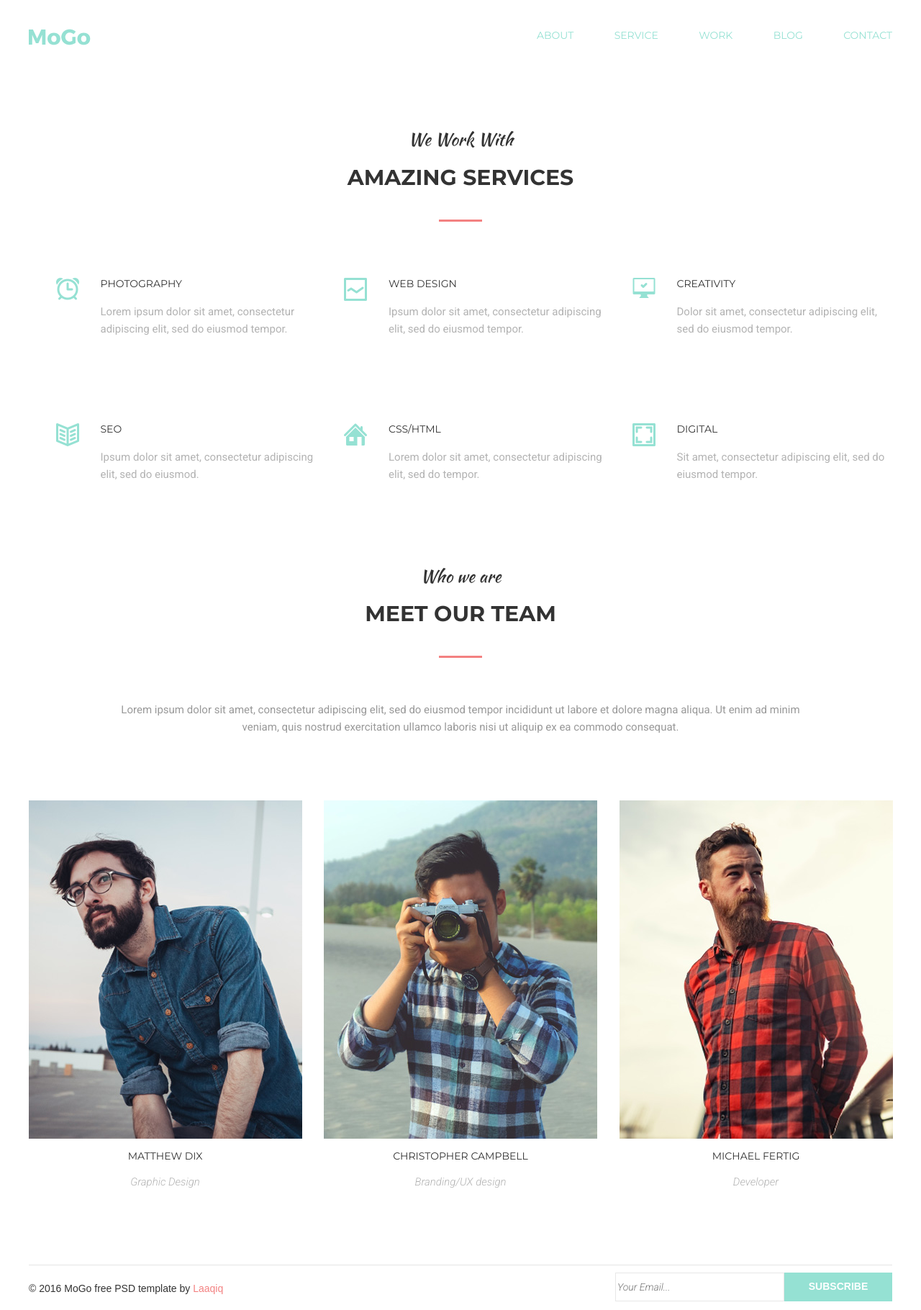
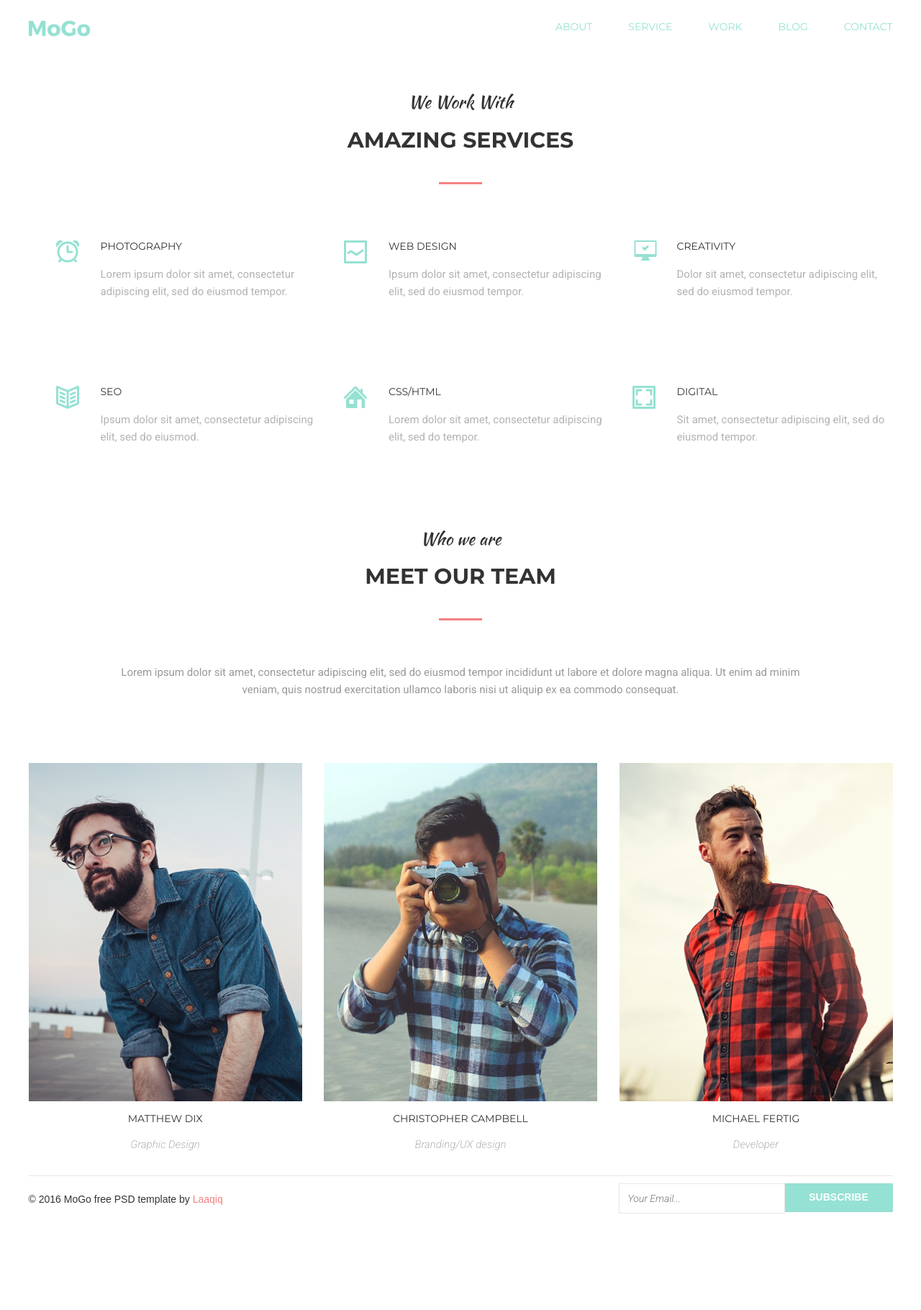
Before and after one commit to YanaD25/Yana_FeCoff3_HW, a plain HTML site: page Myhomework06/index.html in a window 1280 px wide. Shown: the whole page at 72% size. After the commit the page ends 1696 px from the top, so only its background shows below. Drawn offline with Linux system fonts and the light colour scheme.

Commit message:
footer, header, margin, button

```diff
--- a/Myhomework06/css/styles.css
+++ b/Myhomework06/css/styles.css
@@ -1,9 +1,10 @@
 body {
     margin: 0;
 }
-.page-header {
-    width: 1200px;
-    margin: auto;
+
+.navigation {
+    width: 1201px;
+    margin: 0 auto;
 }
 
 .site-navigation {
@@ -11,7 +12,7 @@ body {
     text-transform: uppercase;
     list-style: none;
     right: 0;
-    width: 494px;
+    /* width: 494px; */
     justify-content: space-between;
     padding: 0;
     margin: 0;
@@ -21,6 +22,9 @@ body {
     color: #f38181;
     border-bottom: 3px solid #f38181;
     padding-bottom: 10px;
+}
+.site-navigation li:not(:last-child) {
+    margin-right: 50px;
 }
 
 .site-navigation a {
@@ -36,17 +40,17 @@ body {
     cursor: pointer;
 }
 .site-header {
+    width: 1201px;
+    margin: 0 auto;
     position: relative;
-    min-height: 80px;
     display: flex;
     align-items: center;
+    margin-top: 28px;
     margin-bottom: 100px;
 
 }
 .logo, .site-navigation {
     position: absolute;
-
-
 }
 .logo {
     left: 0;
@@ -67,10 +71,7 @@ body {
     width: 1201px;
     margin: auto;
 }
-.container2 {
-    width: 1201px;
-    margin: auto;
-}
+
 .title {
     margin: 0 auto;
     font-family: "Kaushan Script", sans-serif;
@@ -98,8 +99,6 @@ body {
     justify-content: space-between;
     flex-wrap: wrap;
     margin-top: 0;
-    padding-left: 40px;
-
 }
 
 .h4-1::before {
@@ -115,7 +114,7 @@ body {
 .h4-3::before {
     content: url(../img/icon-3.png);
     position: absolute;
-    right: 330px;
+    left: 0;
 }
 .h4-4::before {
     content: url(../img/icon-4.png);
@@ -195,13 +194,18 @@ h4 {
     text-align: center;
 }
 .page-footer {
-    display: flex;
-    justify-content: space-between;
-    width: 1200px;
-    margin: auto;
     margin-top: 88px;
     border-top: 1px solid #e5e5e5;
     height: 62px;
+    width: 1201px;
+    margin: auto;
+}
+.footer-block {
+    display: flex;
+    justify-content: space-between;
+    width: 1201px;
+    margin: auto;
+
 }
 .text-footer {
     font-family: "Monrserrat",  sans-serif;
@@ -221,14 +225,18 @@ h4 {
 .input-field {
     border: 1px solid #e7e7e7;
     width: 229px;
-    height: 36px;
     font-family: "Roboto", sans-serif;
     color: #d9d9d9;
     font-size: 14px;
-    line-height: 17px;
+    line-height: 1.6;
     font-weight: 300;
     font-style: italic;
     margin-top: 10px;
+    outline: 0;
+    height: 40px;
+    padding: 0;
+    text-indent: 12px;
+
 }
 .subscribe {
     width: 150px;
--- a/Myhomework06/index.html
+++ b/Myhomework06/index.html
@@ -8,9 +8,9 @@
     <link href="https://fonts.googleapis.com/css?family=Kaushan+Script|Montserrat:400,700|Roboto:300i,400&display=swap" rel="stylesheet">
 </head>
 <body>
-    <header class="page-header">
+    <header>
         <div class="site-header">
-            <nav>
+            <nav class="navigation">
                 <img class="logo" src="img/MoGo.png" alt="logo">
                 <ul class="site-navigation">
                    <li class="item"><a href="">About</a></li>
@@ -53,7 +53,7 @@
             </li>
         </ul>
        </section>
-       <section class="container2">
+       <section class="container">
         <h2 class="title">Who we are</h2>
         <h3 class="subtitle">Meet Our Team</h3>
         <p class="about-team">Lorem ipsum dolor sit amet, consectetur adipiscing elit, sed do eiusmod tempor incididunt ut labore et dolore magna aliqua. Ut enim ad minim <br> veniam, quis nostrud exercitation ullamco laboris nisi ut aliquip ex ea commodo consequat.</p>
@@ -109,11 +109,14 @@
        </section>
     </main>
     <footer class="page-footer">
-        <p class="text-footer">© 2016 MoGo free PSD template by <span class="text-footer2">Laaqiq</span></p>
-        <div class="field-button">
-            <input class="input-field" type="text" placeholder="Your Email...">
-        <button class="subscribe">Subscribe</button>
+        <div class="container footer-block">
+            <p class="text-footer">© 2016 MoGo free PSD template by <span class="text-footer2">Laaqiq</span></p>
+            <div class="field-button">
+                <input class="input-field" type="text" placeholder="Your Email...">
+            <button class="subscribe">Subscribe</button>
+            </div>
         </div>
+
     </footer>
 </body>
 </html>
```
